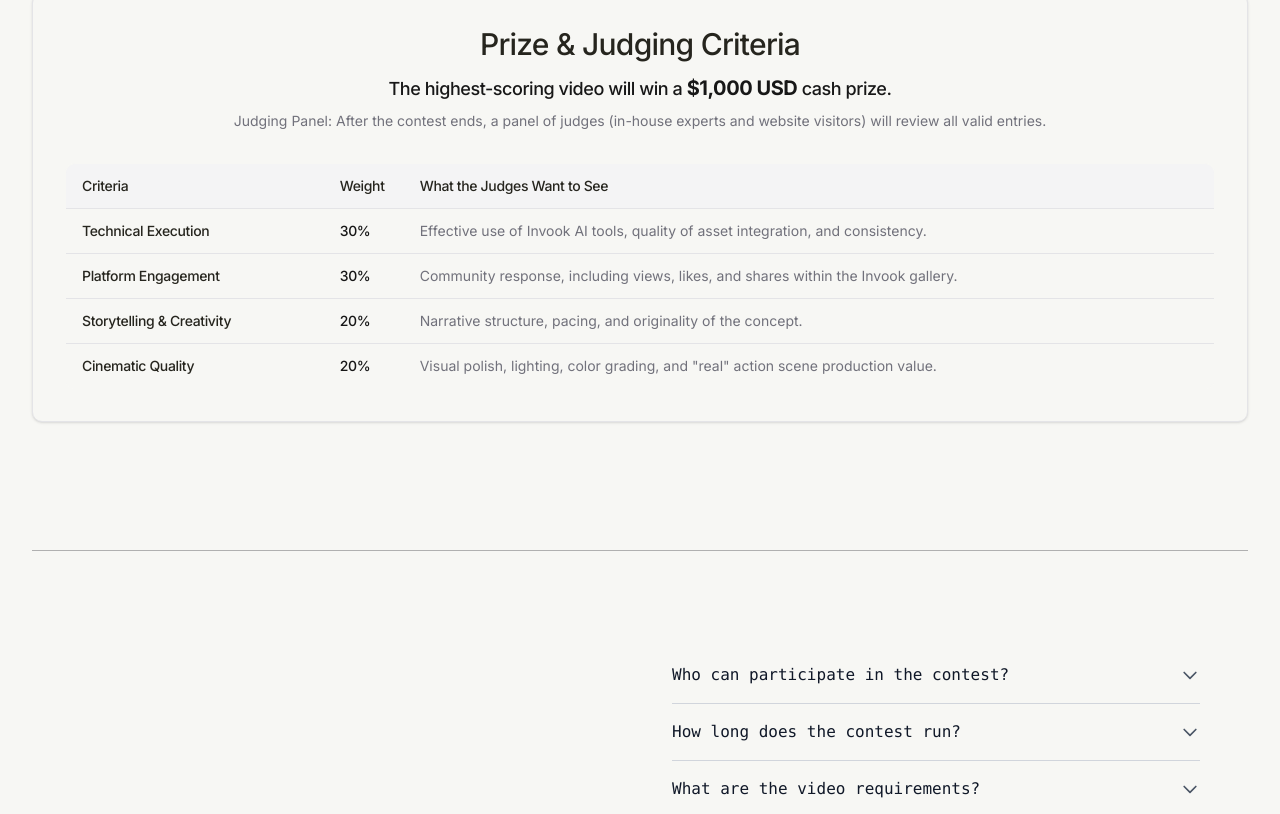
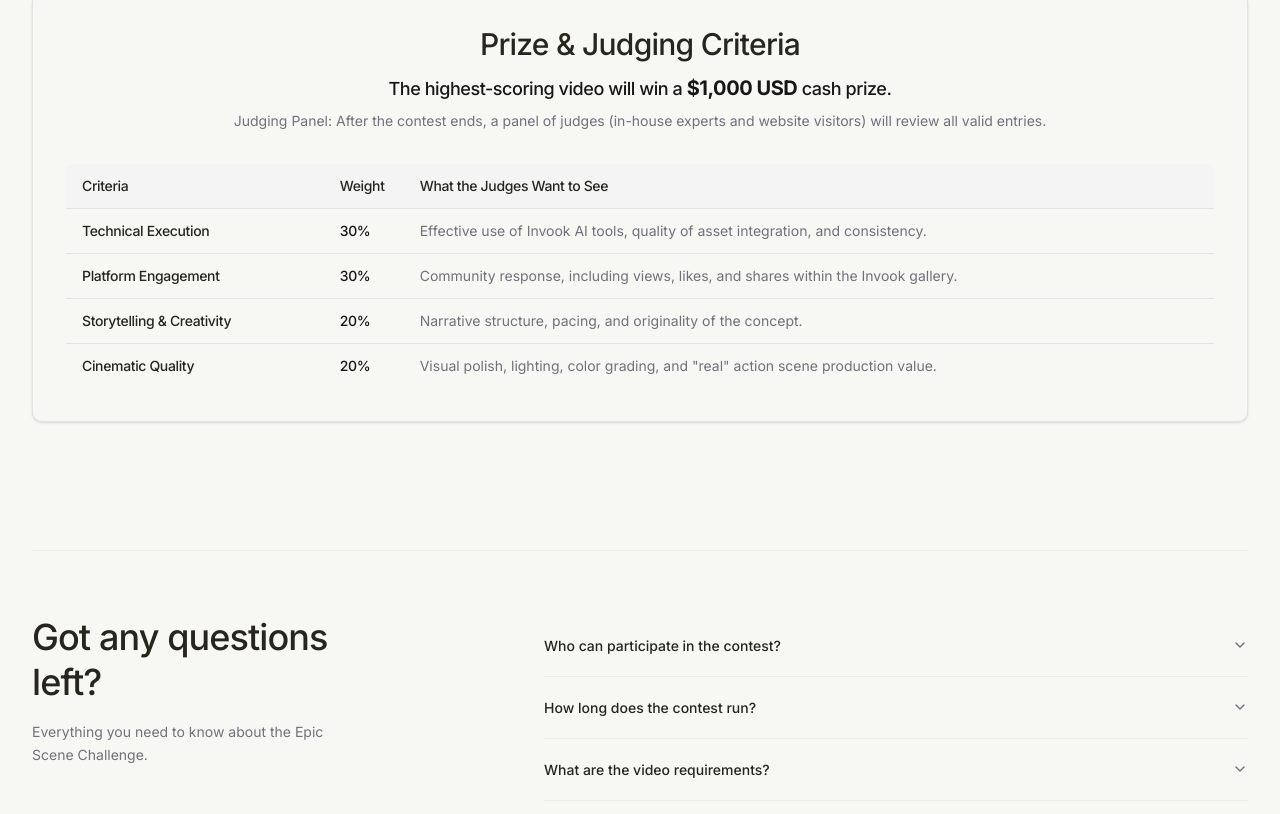
Before and after one commit to Thinking-Sound-Lab/tsl-website, a Next.js app: page /film-competition in a window 1280 px wide. Shown: the part 1983-2797 px from the top of the page. Built offline with nearby package versions, Linux system fonts and the light colour scheme; no server answers.

Commit message:
feat: complete film competition and analytics implementation

```diff
--- a/app/explore/explore-gallery.tsx
+++ b/app/explore/explore-gallery.tsx
@@ -423,7 +423,7 @@ export default function ExploreGallery() {
 
     /* ─── Render ─── */
     return (
-        <div className="min-h-screen bg-background pt-20 pb-16">
+        <div className="min-h-screen bg-background pt-[104px] md:pt-[112px] pb-16">
             <ExploreHeader
                 onCreateClick={handleUploadClick}
                 onMyAssetsClick={() => setActiveFilter("My Assets")}
--- a/app/pricing/pricing-content.tsx
+++ b/app/pricing/pricing-content.tsx
@@ -1,8 +1,9 @@
 "use client";
 
-import { useState } from "react";
+import { useState, useEffect, useRef } from "react";
 import { useRouter } from "next/navigation";
 import { useAuthStore } from "@/store/useAuthStore";
+import { useAnalytics } from "@/hooks/use-analytics";
 import { CTASection } from "@/components/cta-section";
 import { ChevronDown } from "lucide-react";
 import { PricingCard } from "./pricing-card";
@@ -46,7 +47,22 @@ export default function PricingContent() {
   const [isYearly, setIsYearly] = useState(true);
   const [openFaq, setOpenFaq] = useState<number | null>(null);
 
-  const handleAction = async (_planId: string) => { // eslint-disable-line @typescript-eslint/no-unused-vars
+  const { capture } = useAnalytics();
+  const tracked = useRef(false);
+
+  useEffect(() => {
+    if (!tracked.current) {
+      capture("pricing_page_viewed");
+      tracked.current = true;
+    }
+  }, [capture]);
+
+  const handleAction = async (planId: string) => {
+    capture("pricing_button_clicked", {
+      plan_id: planId,
+      billing_cycle: isYearly ? "yearly" : "monthly"
+    });
+
     if (!isAuthenticated) {
       router.push(`/sign-up?redirect=${encodeURIComponent("/download")}`);
       return;
--- a/components/explore-header.tsx
+++ b/components/explore-header.tsx
@@ -6,6 +6,7 @@ import Image from "next/image";
 import { Search, X } from "lucide-react";
 import { Button } from "@/components/ui/button";
 import { AuthButton } from "@/components/auth-button";
+import { PromotionalBanner } from "@/components/promotional-banner";
 
 interface ExploreHeaderProps {
   onCreateClick?: () => void;
@@ -34,6 +35,7 @@ export function ExploreHeader({
 
   return (
     <header className="fixed top-0 left-0 w-full z-50 bg-background/80 backdrop-blur-md border-b border-border transition-colors duration-300">
+      <PromotionalBanner />
       <div className="container mx-auto px-4 sm:px-6 lg:px-8 max-w-[1400px]">
         <div className="flex h-[64px] items-center justify-between gap-4">
           {/* Left: Logo */}
--- a/components/faq-section.tsx
+++ b/components/faq-section.tsx
@@ -1,23 +1,25 @@
 "use client";
 
 import { useState } from "react";
-import { Button } from "@/components/ui/button";
+import { ChevronDown } from "lucide-react";
 
-const defaultFaqs = [
+export interface FAQ {
+  question: string;
+  answer: React.ReactNode;
+}
+
+const defaultFaqs: FAQ[] = [
   {
     question: "How does Invook pricing work?",
-    answer:
-      "Invook offers free and pro pricing plans. Pro is $15 per month. Student get 50% discount. Contact us for more information.",
+    answer: "Invook offers free and pro pricing plans. Pro is $15 per month. Student get 50% discount. Contact us for more information.",
   },
   {
     question: "Is Invook available on all platforms?",
-    answer:
-      "Yes, Invook is available on macOS and Windows with cross-platform support.",
+    answer: "Yes, Invook is available on macOS and Windows with cross-platform support.",
   },
   {
     question: "Are there free trials or discounts available for Invook?",
-    answer:
-      "We offer a free trial period for new users. Student discounts are also available.",
+    answer: "We offer a free trial period for new users. Student discounts are also available.",
   },
   {
     question: "What languages does Invook support?",
@@ -29,20 +31,13 @@ const defaultFaqs = [
   },
   {
     question: "Can I use Invook for technical documentation?",
-    answer:
-      "Absolutely! Invook can generate text from audio. It also works with text editor, docs, notes, and more.",
+    answer: "Absolutely! Invook can generate text from audio. It also works with text editor, docs, notes, and more.",
   },
   {
     question: "How secure is my data with Invook?",
-    answer:
-      "Your data is completely secure with end-to-end encryption and at rest or in transit.",
+    answer: "Your data is completely secure with end-to-end encryption and at rest or in transit.",
   },
 ];
-
-interface FAQ {
-  question: string;
-  answer: string;
-}
 
 interface FAQSectionProps {
   faqs?: FAQ[];
@@ -52,74 +47,52 @@ interface FAQSectionProps {
 
 export function FAQSection({
   faqs = defaultFaqs,
-  title = "Frequently Asked Questions",
-  subtitle = "Your question not answered here?",
+  title = "Questions & Answers",
+  subtitle,
 }: FAQSectionProps) {
-  const [openIndex, setOpenIndex] = useState<number | null>(null);
+  const [openFaq, setOpenFaq] = useState<number | null>(null);
 
   return (
-    <section
-      className="p-6 sm:p-8 lg:p-12 py-20 sm:py-24 lg:py-28 relative border-t"
-      style={{ borderColor: "#b0b0b0" }}
-    >
-      <div className="grid lg:grid-cols-2 gap-12 lg:gap-16 items-center">
-        {/* Left Side - Heading */}
-        <div className="flex flex-col justify-center">
-          <div className="text-base font-mono text-emerald-800 font-medium mb-2 tracking-wide">
-            [FAQ]
-          </div>
-
-          <h2 className="text-3xl sm:text-4xl lg:text-5xl font-bold text-gray-900 mb-2 leading-tighter tracking-tight">
+    <div className="pt-16 mt-16 border-t border-border/50">
+      <div className="flex flex-col lg:grid lg:grid-cols-[1fr_2fr] gap-x-40 gap-y-12">
+        <div>
+          <h2 className="text-[33px] lg:text-[36px] font-medium text-foreground tracking-tight leading-tight">
             {title}
           </h2>
-
-          <p className="text-gray-700 font-mono text-base mb-3">{subtitle}</p>
-
-          <div>
-            <a href="mailto:support@thinkingsoundlab.com">
-              <Button variant="emerald" size="lg">
-                Contact Us
-              </Button>
-            </a>
-          </div>
+          {subtitle && (
+            <p className="mt-4 text-muted-foreground text-[14px] leading-relaxed pr-8">
+              {subtitle}
+            </p>
+          )}
         </div>
 
-        {/* Right Side - FAQ List */}
-        <div className="flex flex-col gap-4">
-          {faqs.map((faq, index) => (
-            <div key={index} className="border-b border-gray-300 pb-4">
+        <div className="flex flex-col">
+          {faqs.map((faq, i) => (
+            <div key={i} className="border-b border-border/50">
               <button
-                onClick={() => setOpenIndex(openIndex === index ? null : index)}
-                className="w-full flex items-center justify-between text-left"
+                onClick={() => setOpenFaq(openFaq === i ? null : i)}
+                className="w-full flex justify-between items-center py-5 text-left text-[14px] text-foreground font-medium hover:text-foreground/80 transition-colors cursor-pointer"
               >
-                <h3 className="text-base font-mono text-gray-900 pr-4 font-medium">
-                  {faq.question}
-                </h3>
-                <svg
-                  className={`w-5 h-5 text-gray-600 transition-transform flex-shrink-0 ${
-                    openIndex === index ? "rotate-180" : ""
+                <span>{faq.question}</span>
+                <ChevronDown
+                  className={`w-4 h-4 text-muted-foreground transition-transform duration-200 flex-shrink-0 ml-4 ${
+                    openFaq === i ? "rotate-180" : ""
                   }`}
-                  fill="none"
-                  stroke="currentColor"
-                  viewBox="0 0 24 24"
-                >
-                  <path
-                    strokeLinecap="round"
-                    strokeLinejoin="round"
-                    strokeWidth={2}
-                    d="M19 9l-7 7-7-7"
-                  />
-                </svg>
+                />
               </button>
-              {openIndex === index && (
-                <p className="mt-4 text-gray-600 font-mono text-base leading-relaxed">
+              <div
+                className={`overflow-hidden transition-all duration-300 ease-in-out ${
+                  openFaq === i ? "max-h-96 pb-6 opacity-100" : "max-h-0 opacity-0"
+                }`}
+              >
+                <div className="text-[14px] text-foreground/70 leading-relaxed pr-8">
                   {faq.answer}
-                </p>
-              )}
+                </div>
+              </div>
             </div>
           ))}
         </div>
       </div>
-    </section>
+    </div>
   );
 }
--- a/components/main-content.tsx
+++ b/components/main-content.tsx
@@ -1,4 +1,5 @@
 import { Hero } from "@/components/hero";
+import { FilmCompetitionBanner } from "@/components/film-competition-banner";
 
 // import { SpeedComparison } from "@/components/speed-comparison";
 import { Benefits } from "@/components/benefits";
@@ -14,6 +15,7 @@ export function MainContent() {
 			{/* Content without stitched border */}
 			<div className="flex flex-col gap-6 md:gap-12 lg:gap-20">
 				<Hero />
+				<FilmCompetitionBanner />
 
 				{/* <SpeedComparison /> */}
 				<Benefits />
--- a/components/navigation.tsx
+++ b/components/navigation.tsx
@@ -4,12 +4,14 @@ import { useState } from "react";
 import Image from "next/image";
 import Link from "next/link";
 import { AuthButton } from "@/components/auth-button";
+import { PromotionalBanner } from "@/components/promotional-banner";
 
 export function Navigation() {
   const [isMobileMenuOpen, setIsMobileMenuOpen] = useState(false);
 
   return (
     <nav className="fixed top-0 left-0 w-full z-50 bg-background transition-colors duration-300">
+      <PromotionalBanner />
       <div className="container mx-auto px-4 sm:px-6 lg:px-8 max-w-[1400px]">
         <div className="flex h-[52px] items-center justify-between">
           {/* Left: Logo */}
```
